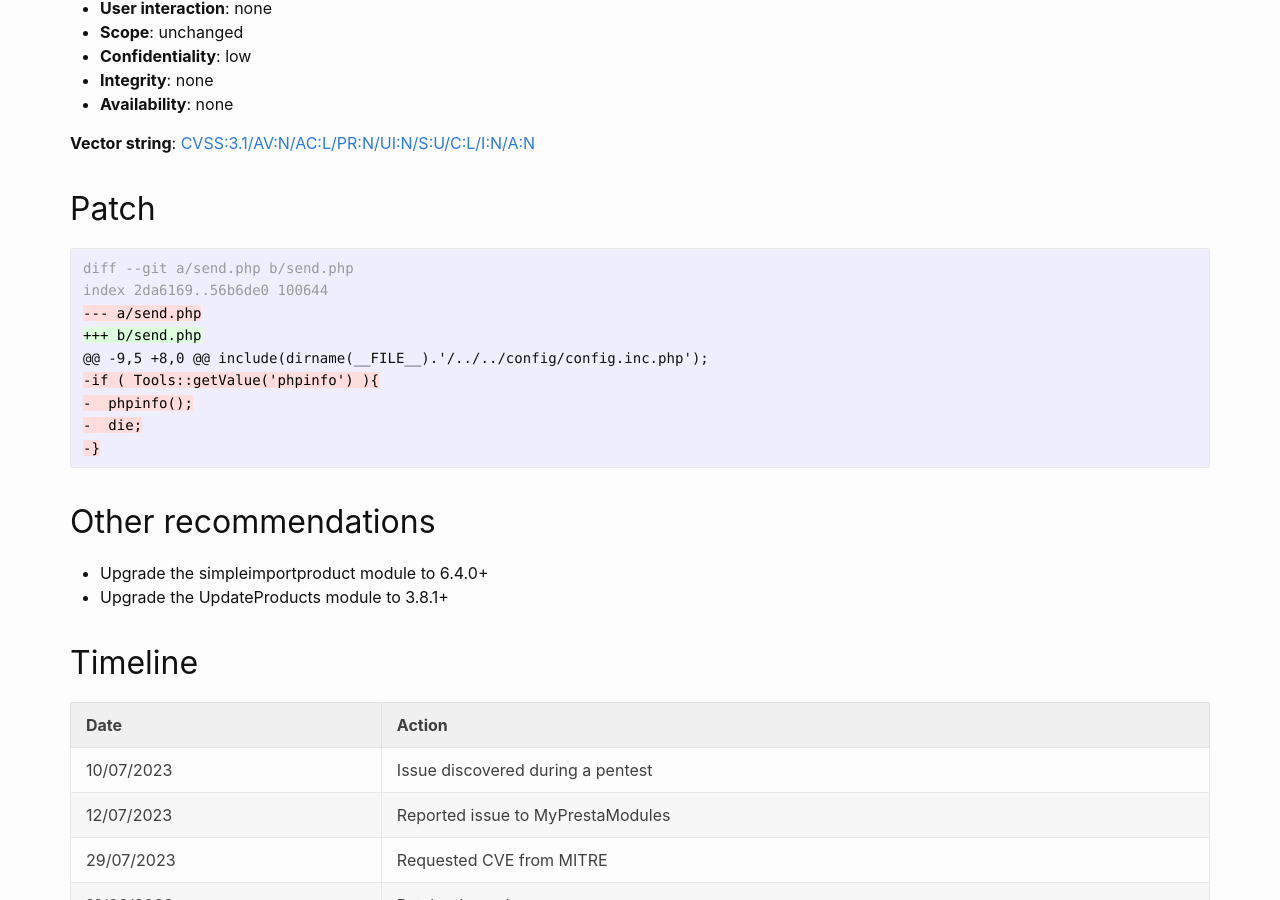
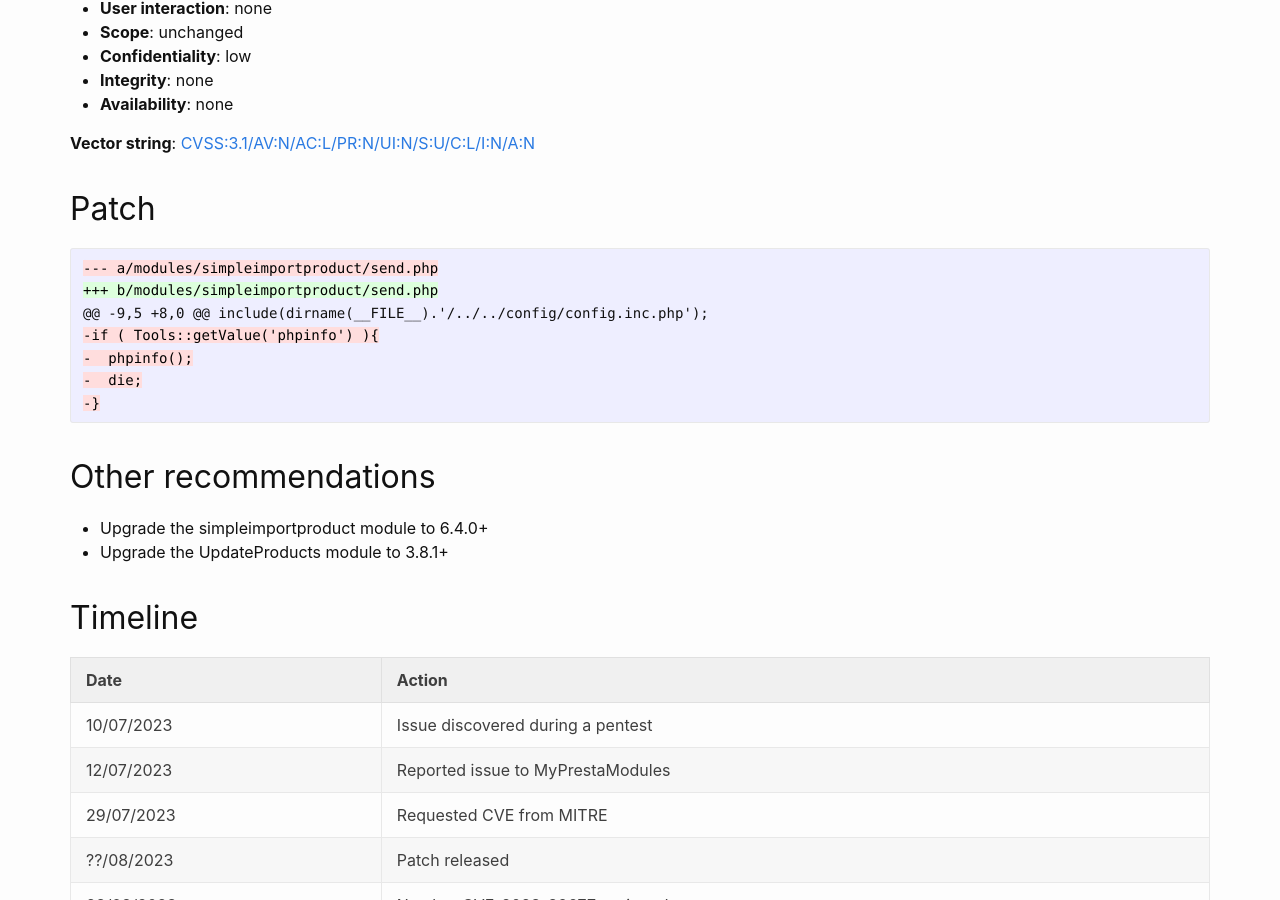
Before and after one commit to friends-of-presta/security-advisories, a Jekyll site: the page built from _posts/2023-09-08-simpleimportproduct-updateproducts.md, in a window 1280 px wide and 900 px high, scrolled down 1452 px. Built offline with Jekyll 4.4.1, drawn with Linux system fonts in a browser that asks for light colours.

Commit message:
Update 2023-09-08-simpleimportproduct-updateproducts.md

````diff
--- a/_posts/2023-09-08-simpleimportproduct-updateproducts.md
+++ b/_posts/2023-09-08-simpleimportproduct-updateproducts.md
@@ -5,7 +5,7 @@ categories: modules
 author:
 - Sorcery Ltd
 - Friends-Of-Presta.org
-meta: "CVE,PrestaShop,SimpleImportProduct,UpdateProducts"
+meta: "CVE,PrestaShop,simpleimportproduct,updateproducts"
 severity: "medium (5.3)"
 ---
 
@@ -51,10 +51,8 @@ This exposes PHPInfo information **which could be a little** [EDIT FOP] useful t
 ## Patch
 
 ```diff
-diff --git a/send.php b/send.php
-index 2da6169..56b6de0 100644
---- a/send.php
-+++ b/send.php
+--- a/modules/simpleimportproduct/send.php
++++ b/modules/simpleimportproduct/send.php
 @@ -9,5 +8,0 @@ include(dirname(__FILE__).'/../../config/config.inc.php');
 -if ( Tools::getValue('phpinfo') ){
 -  phpinfo();
````
